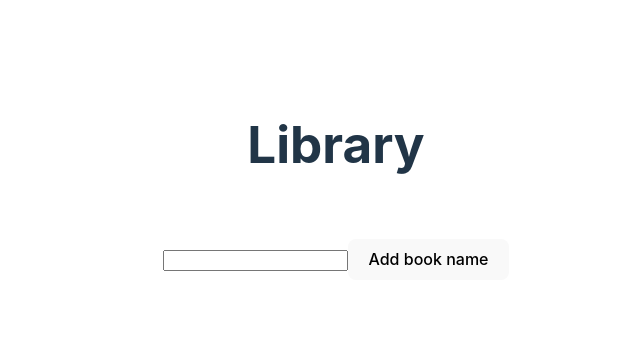
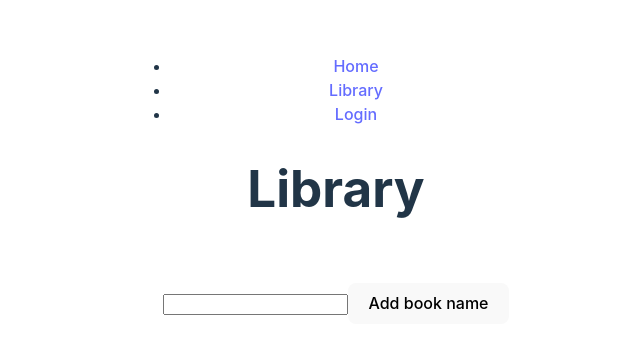
Before and after one commit to EarthWormGym/knowledge-keeper, a React (Vite) app: page /library in a window 1280 px wide. Shown: the part 195-548 px from the top of the page, without its empty margins (304-944 px from the left). Built offline with nearby package versions, Linux system fonts and the light colour scheme.

Commit message:
router navigation implemented

```diff
--- a/index.html
+++ b/index.html
@@ -8,6 +8,6 @@
   </head>
   <body>
     <div id="root"></div>
-    <script type="module" src="/src/main.tsx"></script>
+    <script type="module" src="/src/index.tsx"></script>
   </body>
 </html>
--- a/src/App.tsx
+++ b/src/App.tsx
@@ -3,16 +3,20 @@ import { BrowserRouter as Router, Route, Routes } from 'react-router-dom';
 import HomePage from './Pages/HomePage';
 import LibraryPage from './Pages/LibraryPage';
 import LoginPage from './Pages/LoginPage';
+import Navbar from './Navbar';
 
 function App() {
     return (
-    <Router>
+        <>
+            <Navbar />
+            <div className="container">
                 <Routes>
                     <Route path="/" element={<HomePage />} />
                     <Route path="/library" element={<LibraryPage />} />
                     <Route path="/login" element={<LoginPage />} />
                 </Routes>
-    </Router>
+            </div>
+        </>
     );
 }
 
--- /dev/null
+++ b/src/Navbar.tsx
@@ -0,0 +1,21 @@
+import { Link } from "react-router-dom"
+
+function Navbar() {
+    return (
+        <nav className="nav">
+        <ul>
+          <li>
+            <Link to="/">Home</Link>
+          </li>
+          <li>
+            <Link to="/library">Library</Link>
+          </li>
+          <li>
+            <Link to="/login">Login</Link>
+          </li>
+        </ul>
+      </nav>
+    )
+}
+
+export default Navbar;
--- a/src/Pages/HomePage.tsx
+++ b/src/Pages/HomePage.tsx
@@ -1,22 +1,8 @@
 import React from 'react'
-import { Link } from 'react-router-dom'
 
 function HomePage() {
   return (
     <div>
-      <nav>
-        <ul>
-          <li>
-            <Link to="/">Home</Link>
-          </li>
-          <li>
-            <Link to="/library">Library</Link>
-          </li>
-          <li>
-            <Link to="/login">Login</Link>
-          </li>
-        </ul>
-      </nav>
       <h1>Welcome to My Website</h1>
       <p>This is the homepage of my website.</p>
     </div>
--- a/src/main.tsx
+++ b/src/index.tsx
@@ -2,9 +2,12 @@ import React from 'react'
 import ReactDOM from 'react-dom/client'
 import App from './App.js'
 import './CSS/index.css'
+import { BrowserRouter } from 'react-router-dom'
 
 ReactDOM.createRoot(document.getElementById('root')!).render(
   <React.StrictMode>
-    <App />
+    <BrowserRouter>
+      <App />
+    </BrowserRouter>
   </React.StrictMode>,
 )
--- a/vite.config.ts
+++ b/vite.config.ts
@@ -1,7 +1,10 @@
 import { defineConfig } from 'vite'
 import react from '@vitejs/plugin-react-swc'
 
-// https://vitejs.dev/config/
 export default defineConfig({
   plugins: [react()],
+  server: {
+    port: 8080,
+    open: true
+  },
 })
```
Lines whose indentation alone changed are shown as unchanged.
